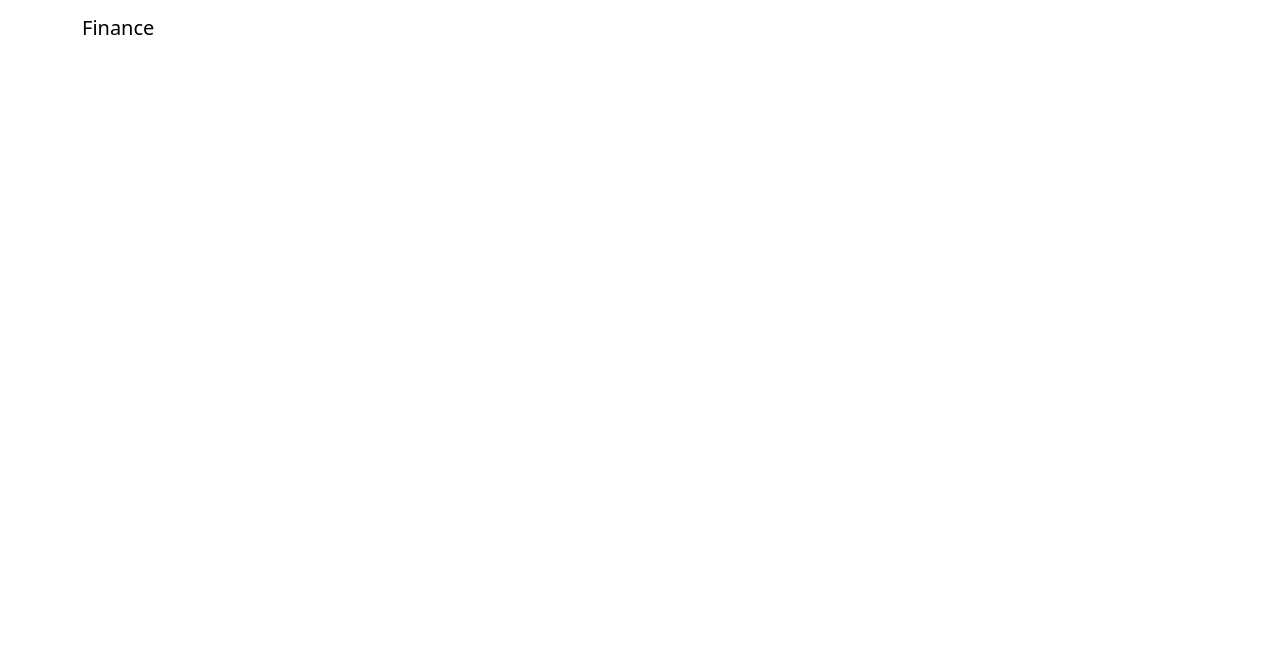
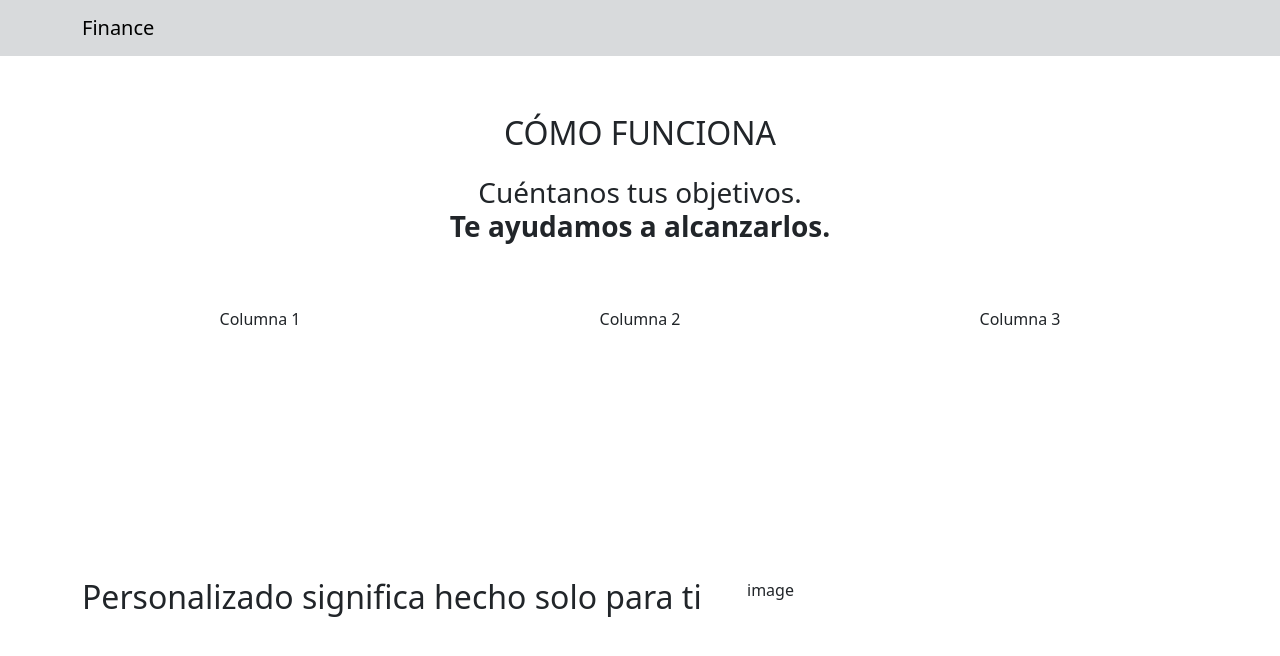
Before and after one commit to hectorsp10/HealthyWeb, a Flask app: page / in a window 1280 px wide. Before the commit the part shown is almost empty. Shown: the top 656 px of the page. Run offline with Flask 3, Linux system fonts and the light colour scheme.

Commit message:
added style.css, index.html. Modified layout.html, app.py

```diff
--- a/app/app.py
+++ b/app/app.py
@@ -1,6 +1,8 @@
 from flask import Flask, render_template, request, g
 import sqlite3
 from werkzeug.security import check_password_hash, generate_password_hash
+
+#git commit -m "mensaje"
 
 app = Flask(__name__)
 database = 'healthy.db'
@@ -14,7 +16,7 @@ def get_db():
 
 @app.route('/')
 def index():
-    return render_template('layout.html')
+    return render_template('index.html')
 
 if __name__ == '_main_':
     app.run(debug=True)
--- /dev/null
+++ b/app/static/style.css
@@ -0,0 +1,14 @@
+
+.mask-custom {
+    backdrop-filter: blur(5px);
+    background-color: rgba(131, 136, 143, 0.308);
+  }
+
+.index-section-top{
+  padding-top: 7%;
+
+}
+
+.divider{
+  padding: 10%;
+}
--- a/app/style/style.css
+++ /dev/null
@@ -1,5 +0,0 @@
-
-.mask-custom {
-    backdrop-filter: blur(5px);
-    background-color: rgba(255, 255, 255, .15);
-  }
--- /dev/null
+++ b/app/templates/index.html
@@ -0,0 +1,40 @@
+{% extends "layout.html" %}
+
+{% block title %}
+    Index
+{% endblock %}
+
+{% block main %}
+    <section class="index-section-top py-[4.5rem] pb-5">
+        <div class="max-w-7xl mx-auto px-4 pt-4">
+            <h2 class="m-0 uppercase text-center tracking-widest text-base font-medium">CÓMO FUNCIONA</h2>
+            <h3 class="m-0 text-center mt-4 text-[1.6875rem] leading-[2.25rem] md:text-4xl font-normal">Cuéntanos tus objetivos.
+                <br><b class="whitespace-nowrap">Te ayudamos a alcanzarlos.</b>
+            </h3>
+        </div>
+    </section>
+    <div class="container">
+        <div class="row justify-content-center align-items-center">
+            <!-- Columnas que estarán en horizontal en pantallas medianas y mayores, y en vertical en pantallas pequeñas -->
+            <div class="col-md-4 col-sm-12">
+                <div class="p-3 mb-2 text-center">Columna 1</div>
+            </div>
+            <div class="col-md-4 col-sm-12">
+                <div class="p-3 mb-2 text-center">Columna 2</div>
+            </div>
+            <div class="col-md-4 col-sm-12">
+                <div class="p-3 mb-2 text-center">Columna 3</div>
+            </div>
+        </div>
+
+        <div class="divider"></div>
+
+        <div class="row">
+            <div class="col-md-7">
+                <h2 class="heading">Personalizado significa hecho solo para ti</h2>
+            </div>
+            <div class="col-md-5">image</div>
+        </div>
+    </div>
+
+{% endblock %}
--- a/app/templates/layout.html
+++ b/app/templates/layout.html
@@ -11,7 +11,7 @@
         <link href="https://cdn.jsdelivr.net/npm/bootstrap@5.3.3/dist/css/bootstrap.min.css" rel="stylesheet" integrity="sha384-QWTKZyjpPEjISv5WaRU9OFeRpok6YctnYmDr5pNlyT2bRjXh0JMhjY6hW+ALEwIH" crossorigin="anonymous">
         <script src="https://cdn.jsdelivr.net/npm/bootstrap@5.3.3/dist/js/bootstrap.bundle.min.js" integrity="sha384-YvpcrYf0tY3lHB60NNkmXc5s9fDVZLESaAA55NDzOxhy9GkcIdslK1eN7N6jIeHz" crossorigin="anonymous"></script>
 
-        <link href="/style/style.css" rel="stylesheet">
+        <link href="../static/style.css" rel="stylesheet">
 
         <title>Healthy Diet | {% block title %}{% endblock %}</title>
 
@@ -31,6 +31,9 @@
             </div>
         </nav>
 
+
+        {% block main %}{% endblock %}
+
     </body>
 
 </html>
```
